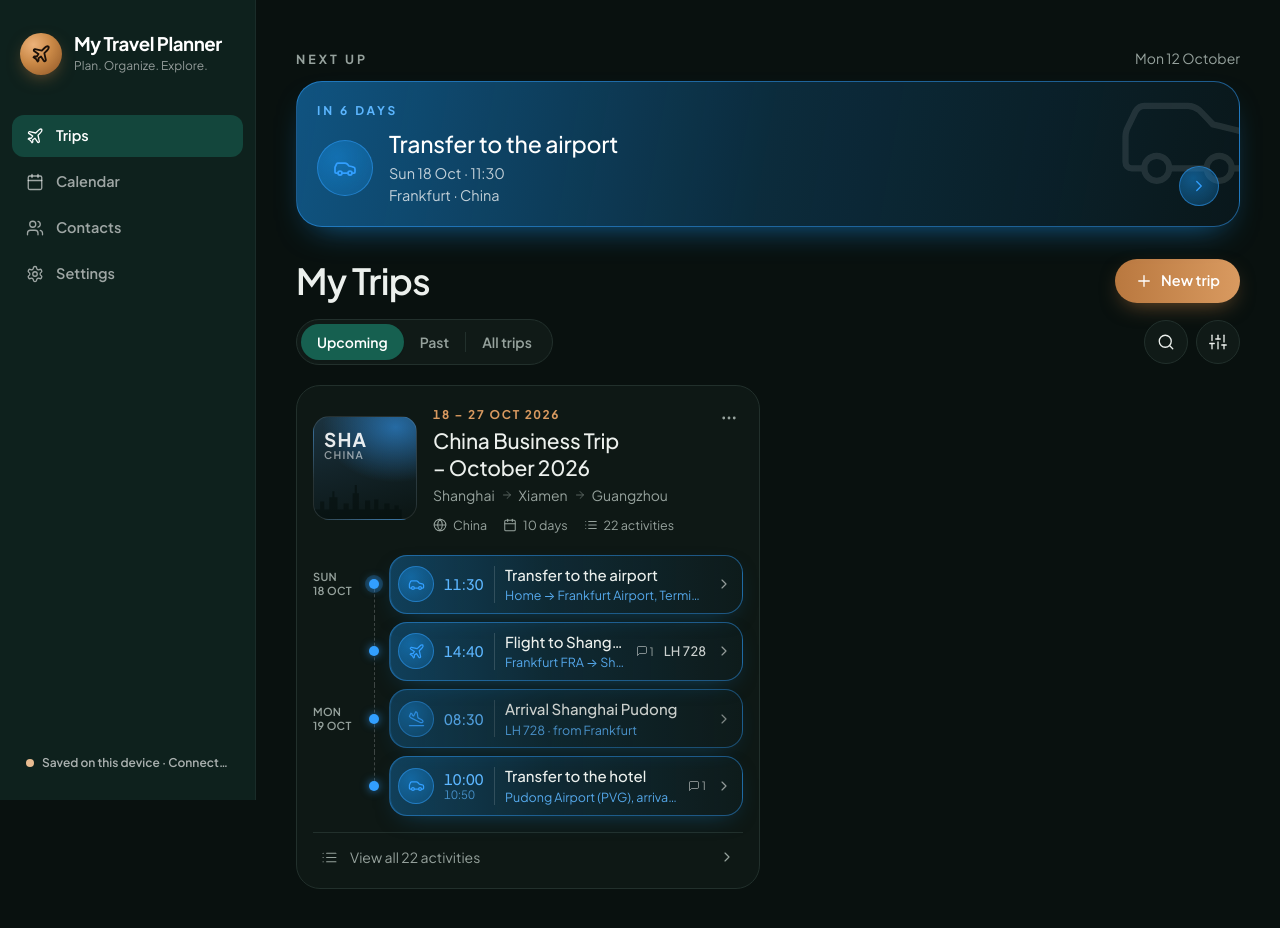
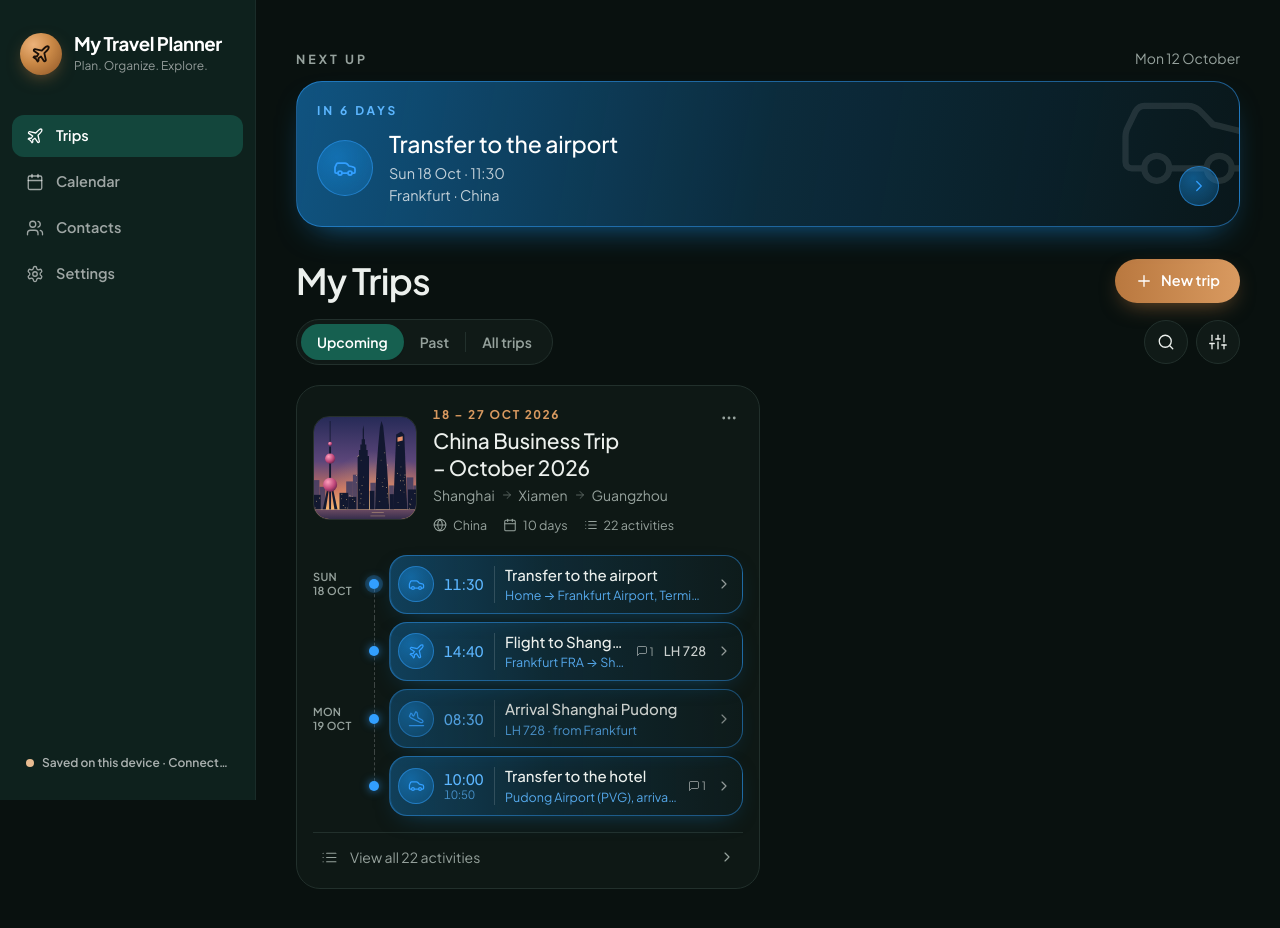
Before and after one commit to Kian-Gerowgan/My-Travel-Planner, a React (Vite) app: page / in a window 1280 px wide. Shown: the top 928 px of the page. Built offline with nearby package versions, Linux system fonts and the light colour scheme.

Commit message:
Add an illustrated Shanghai skyline for trip tiles
Trips whose first city is Shanghai show a dusk skyline over the Huangpu (Oriental Pearl Tower, Jin Mao, Shanghai Tower, SWFC) when no cover photo is set.

```diff
--- a/src/App.tsx
+++ b/src/App.tsx
@@ -845,9 +845,87 @@ async function shrinkImage(file: File): Promise<Blob> {
   } catch { return file; }
 }
 
+/** Illustrated Shanghai skyline at dusk across the Huangpu: Oriental Pearl Tower, Jin Mao, Shanghai Tower, SWFC. */
+function ShanghaiArt() {
+  const id = React.useId().replace(/:/g, '');
+  const u = (n: string) => `url(#${id}${n})`;
+  // Lit windows: deterministic scatter over the tower faces
+  const lights = Array.from({ length: 70 }, (_, i) => {
+    const towers = [[100, 112, 70, 150], [131, 147, 60, 150], [158, 174, 52, 150], [2, 48, 128, 150], [78, 100, 126, 150], [178, 198, 124, 150]];
+    const [x0, x1, y0, y1] = towers[i % towers.length];
+    const r = (k: number) => ((Math.sin(i * 12.9898 + k * 78.233) * 43758.5453) % 1 + 1) % 1;
+    return { x: x0 + r(1) * (x1 - x0), y: y0 + r(2) * (y1 - y0), o: 0.35 + r(3) * 0.55 };
+  });
+  const front = (
+    <>
+      {/* Oriental Pearl Tower */}
+      <polygon points="51,152 58.5,117 61,117 55.5,152" />
+      <polygon points="73,152 65.5,117 63,117 68.5,152" />
+      <rect x="60.6" y="58" width="2.8" height="94" />
+      <rect x="61.4" y="20" width="1.2" height="34" />
+      {/* Jin Mao */}
+      <polygon points="103,152 103,72 105,72 105,63 107,63 107,55 109,55 109,47 110.6,47 110.6,33 111.4,26 112.4,33 112.4,47 114,47 114,55 116,55 116,63 118,63 118,72 120,72 120,152" />
+      {/* Shanghai Tower */}
+      <path d="M129 152 C129.5 110 132 70 136.2 30 L138.4 20 L141 27 C145.5 68 149 110 150 152 Z" />
+      {/* Shanghai World Financial Center */}
+      <polygon points="156,152 160.5,40 168,35.5 172.5,40 177,152" />
+      {/* Lower blocks along the Bund side */}
+      <rect x="0" y="134" width="20" height="18" /><rect x="20" y="139" width="15" height="13" /><rect x="35" y="130" width="13" height="22" />
+      <rect x="76" y="127" width="13" height="25" /><rect x="89" y="133" width="12" height="19" /><rect x="121" y="124" width="7" height="28" />
+      <rect x="151" y="129" width="6" height="23" /><rect x="178" y="122" width="22" height="30" />
+    </>
+  );
+  return (
+    <svg viewBox="38 14 152 152" preserveAspectRatio="xMidYMid slice" className="absolute inset-0 h-full w-full" aria-hidden="true">
+      <defs>
+        <linearGradient id={`${id}sky`} x1="0" y1="0" x2="0" y2="1">
+          <stop offset="0" stopColor="#1b2550" /><stop offset=".40" stopColor="#5c467a" /><stop offset=".62" stopColor="#c9705f" /><stop offset=".76" stopColor="#f6b670" />
+        </linearGradient>
+        <radialGradient id={`${id}sun`} cx=".66" cy=".74" r=".42">
+          <stop offset="0" stopColor="#ffe0a8" stopOpacity=".95" /><stop offset=".35" stopColor="#ffc078" stopOpacity=".35" /><stop offset="1" stopColor="#ffc078" stopOpacity="0" />
+        </radialGradient>
+        <linearGradient id={`${id}water`} x1="0" y1="0" x2="0" y2="1">
+          <stop offset="0" stopColor="#6a4a62" /><stop offset=".35" stopColor="#2c2848" /><stop offset="1" stopColor="#0b1120" />
+        </linearGradient>
+        <radialGradient id={`${id}pearl`} cx=".35" cy=".3" r=".8">
+          <stop offset="0" stopColor="#ff9fbd" /><stop offset=".6" stopColor="#c0477a" /><stop offset="1" stopColor="#5a1e46" />
+        </radialGradient>
+        <clipPath id={`${id}below`}><rect x="0" y="152" width="200" height="48" /></clipPath>
+      </defs>
+      <rect width="200" height="200" fill={u('sky')} />
+      <rect width="200" height="200" fill={u('sun')} />
+      {/* Distant skyline */}
+      <g fill="#3d3a62" opacity=".85">
+        <rect x="0" y="122" width="12" height="30" /><rect x="12" y="114" width="10" height="38" /><rect x="24" y="126" width="8" height="26" /><rect x="34" y="108" width="12" height="44" />
+        <rect x="46" y="118" width="9" height="34" /><rect x="86" y="110" width="10" height="42" /><rect x="96" y="100" width="7" height="52" /><rect x="122" y="112" width="8" height="40" />
+        <rect x="150" y="116" width="7" height="36" /><rect x="176" y="104" width="10" height="48" /><rect x="186" y="116" width="14" height="36" />
+      </g>
+      {/* Main skyline and its reflection in the Huangpu */}
+      <g fill="#121830">{front}</g>
+      <rect y="152" width="200" height="48" fill={u('water')} />
+      <g fill="#0d1226" opacity=".7" clipPath={u('below')} transform="translate(0 304) scale(1 -1)">{front}</g>`n      <g fill="#ff8fb4" opacity=".22"><ellipse cx="62" cy="189" rx="9" ry="3" /><ellipse cx="62" cy="228" rx="6" ry="2" /></g>
+      <g fill="#ffcf8f">
+        {[156, 161, 166, 171, 177, 184, 191].map((y, i) => <rect key={y} x={124 - i * 2} y={y} width={18 + i * 4} height=".9" opacity={0.55 - i * 0.06} />)}
+      </g>
+      <rect y="151.6" width="200" height=".8" fill="#ffd9a0" opacity=".35" />
+      {/* Pearl Tower spheres, SWFC opening and city lights */}
+      <circle cx="62" cy="115" r="10.5" fill={u('pearl')} />
+      <circle cx="62" cy="76" r="7.5" fill={u('pearl')} />
+      <circle cx="62" cy="54" r="3" fill={u('pearl')} />
+      <polygon points="162.4,44.5 170.2,42.5 170.2,49 162.4,51" fill="#e9926a" />
+      <g fill="#ffd79a">{lights.map((l, i) => <rect key={i} x={l.x} y={l.y} width="1.1" height="1.4" opacity={l.o} />)}</g>
+    </svg>
+  );
+}
+
+/** Built-in illustrations for destinations, used when a trip has no cover photo. */
+const CITY_ART: Record<string, () => JSX.Element> = { shanghai: ShanghaiArt };
+
 function DestinationTile({ trip }: { trip: Trip }) {
   const cover = useCoverUrl(trip.id);
   if (cover) return <img src={cover} alt="" className="h-[92px] w-[92px] sm:h-[104px] sm:w-[104px] shrink-0 rounded-2xl object-cover border border-white/10" />;
+  const Art = CITY_ART[(trip.cities[0] || '').trim().toLowerCase()];
+  if (Art) return <div className="relative h-[92px] w-[92px] sm:h-[104px] sm:w-[104px] shrink-0 overflow-hidden rounded-2xl border border-white/10"><Art /></div>;
   const city = trip.cities[0] || trip.countries[0] || trip.name;
   const tint = trip.kind === 'private' ? '217 154 96' : '50 159 255';
   return (
```
